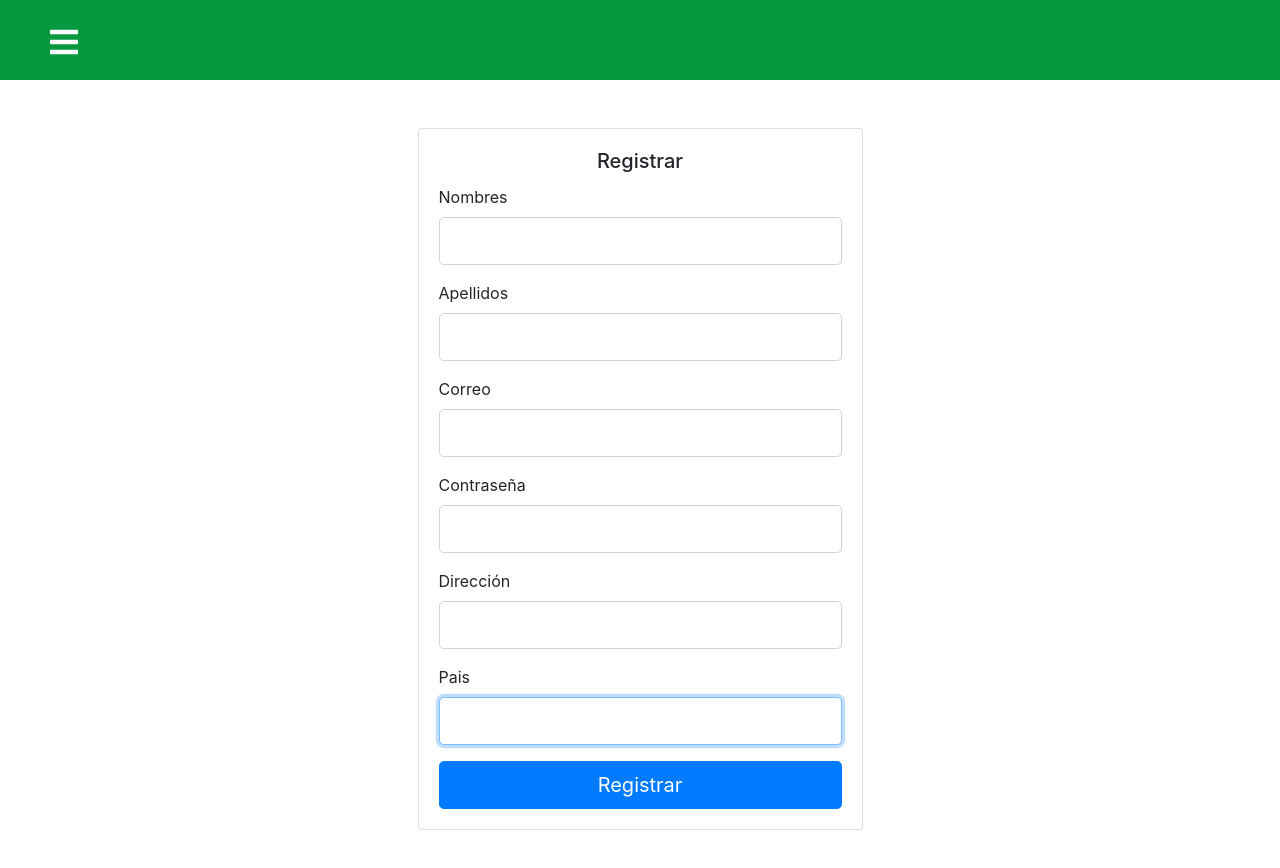
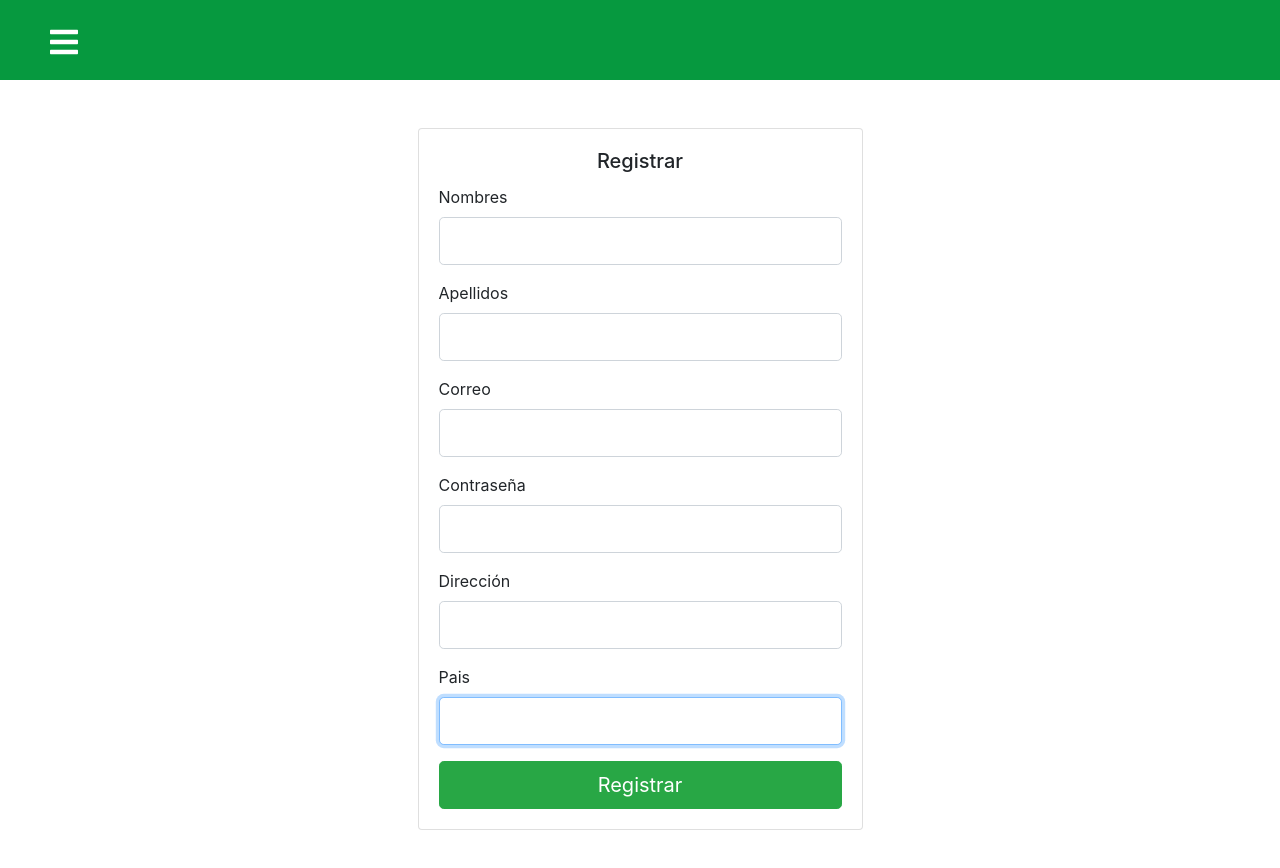
Before and after one commit to javier12casta/notasapp, a React (Create React App) app: page /register in a window 1280 px wide. Shown: the top 868 px of the page. Built offline with nearby package versions, Linux system fonts and the light colour scheme.

Commit message:
Update register.tsx

```diff
--- a/src/pages/register.tsx
+++ b/src/pages/register.tsx
@@ -73,7 +73,7 @@ export default function register() {
                                     />
                                 </Form.Group>
 
-                                <Button block size="lg" type="submit">
+                                <Button variant="success" block size="lg" type="submit">
                                     Registrar
                                 </Button>
 
```
